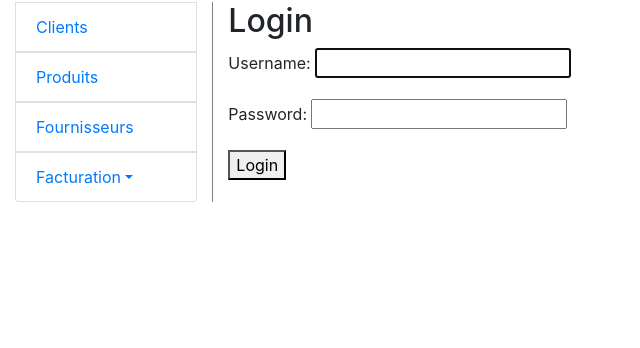
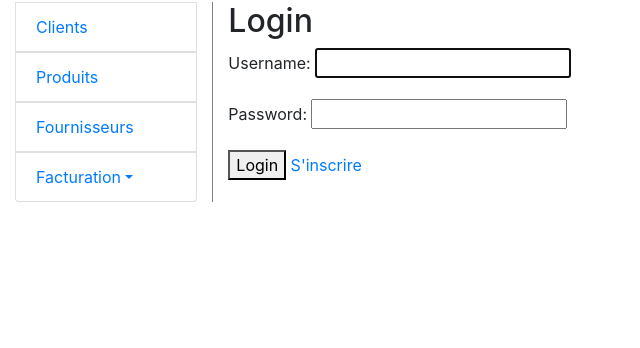
Before and after one commit to Farah-Boun/Bill_TP5, a Django app: page /accounts/login/ in a window 1280 px wide. Shown: the part 171-519 px from the top of the page, without its empty margins (0-640 px from the left). Run offline with Django 3.2, Linux system fonts and the light colour scheme; parts of the project's set-up code (start-up, migrations or seed data) failed here and were passed over; some libraries are stand-ins or nearby versions.

Commit message:
updated db

```diff
--- a/app/templates/registration/login.html
+++ b/app/templates/registration/login.html
@@ -6,6 +6,7 @@
   {% csrf_token %}
   {{ form.as_p }}
   <button  type="submit">Login</button>
+  <a href="{% url 'signup' %}">S'inscrire</a>
 </form>
 
 {% endblock %}
```
Also changed, not shown: db.sqlite3, media/coffeetable.jpg (added), media/laptop.jpg (added), media/media/coffeetable.jpg (added), media/media/laptop.jpg (added), media/media/shoes.png (added), media/shoes.png (added).
